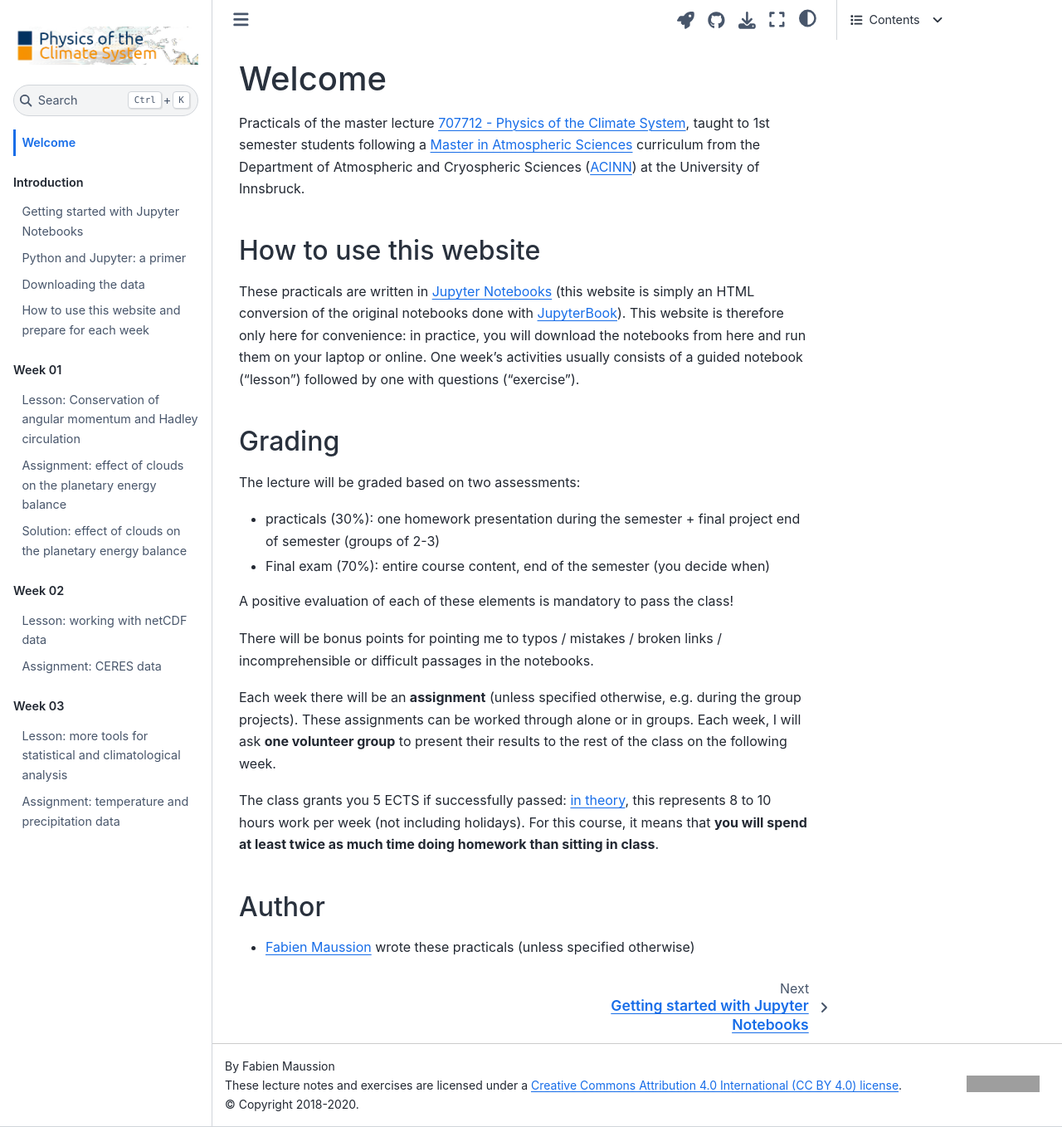
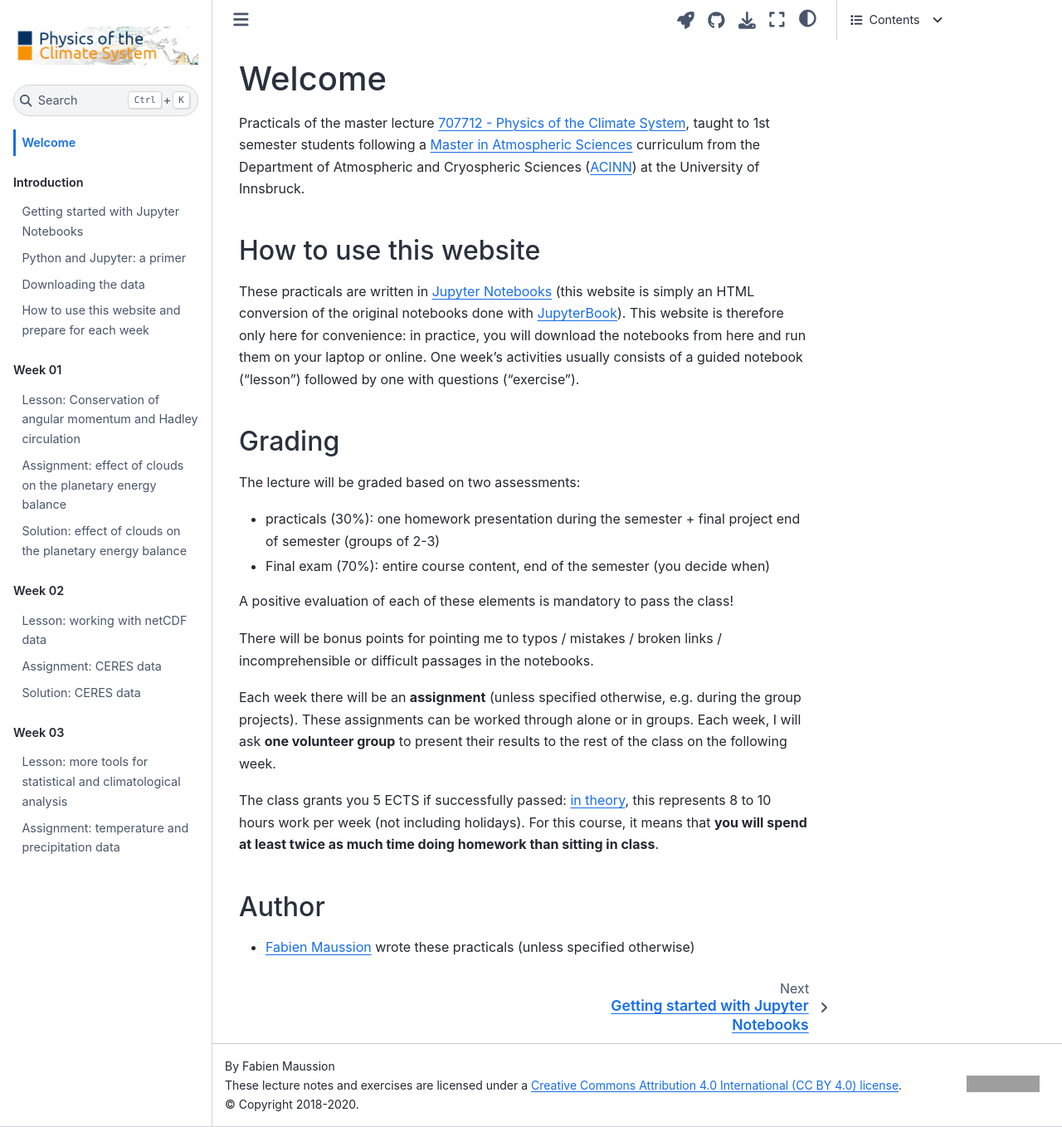
Before and after one commit to fmaussion/climate_system, a Jupyter Book: the page built from book/welcome.ipynb, in a window 1280 px wide and 1358 px high. Shown: the whole window at 83% size. Built offline with Jupyter Book 1.0.4 settings and Sphinx 7.4.7 and the Sphinx Book theme 1.1.4, drawn with Linux system fonts in a browser that asks for light colours; grey boxes are pictures that could not be loaded.

Commit message:
add solutions

```diff
--- a/book/_toc.yml
+++ b/book/_toc.yml
@@ -20,6 +20,7 @@
   chapters:
     - file: week_02/01_Lesson_NetCDF_Data
     - file: week_02/02_Assignment_CERES_data
+    - file: week_02/03_Solution_CERES_data
 
 - part: Week 03
   chapters:
```
Also changed, not shown: book/week_02/03_Solution_CERES_data.ipynb (added).
